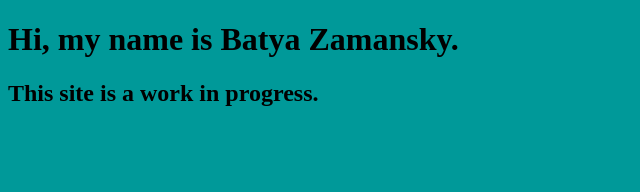
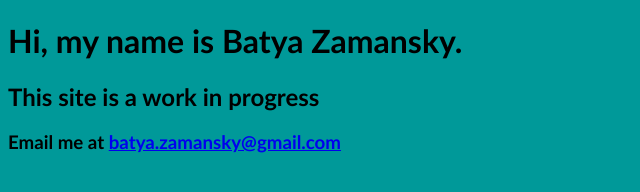
Before and after one commit to bzamansky/website, a plain HTML site: page index.html in a window 1280 px wide. Shown: the whole page, without its empty margins (0-640 px from the left). Drawn offline with Linux system fonts and the light colour scheme.

Commit message:
edited file

```diff
--- a/home.html
+++ b/index.html
@@ -5,7 +5,8 @@
 
 <body>
 	<h1>Hi, my name is Batya Zamansky.</h1>
-	<h2>This site is a work in progress.</h2>
+	<h2>This site is a work in progress</h2>
+	<h3>Email me at <a href="malito:batya.zamansky@gmail.com">batya.zamansky@gmail.com</a></h3>
 </body>
 
 </html>
--- a/style.css
+++ b/style.css
@@ -1,4 +1,5 @@
 html
 {
 	background-color: #009999;
+	font-family: "Trebuchet MS", Helvetica, sans-serif;
 }
```
